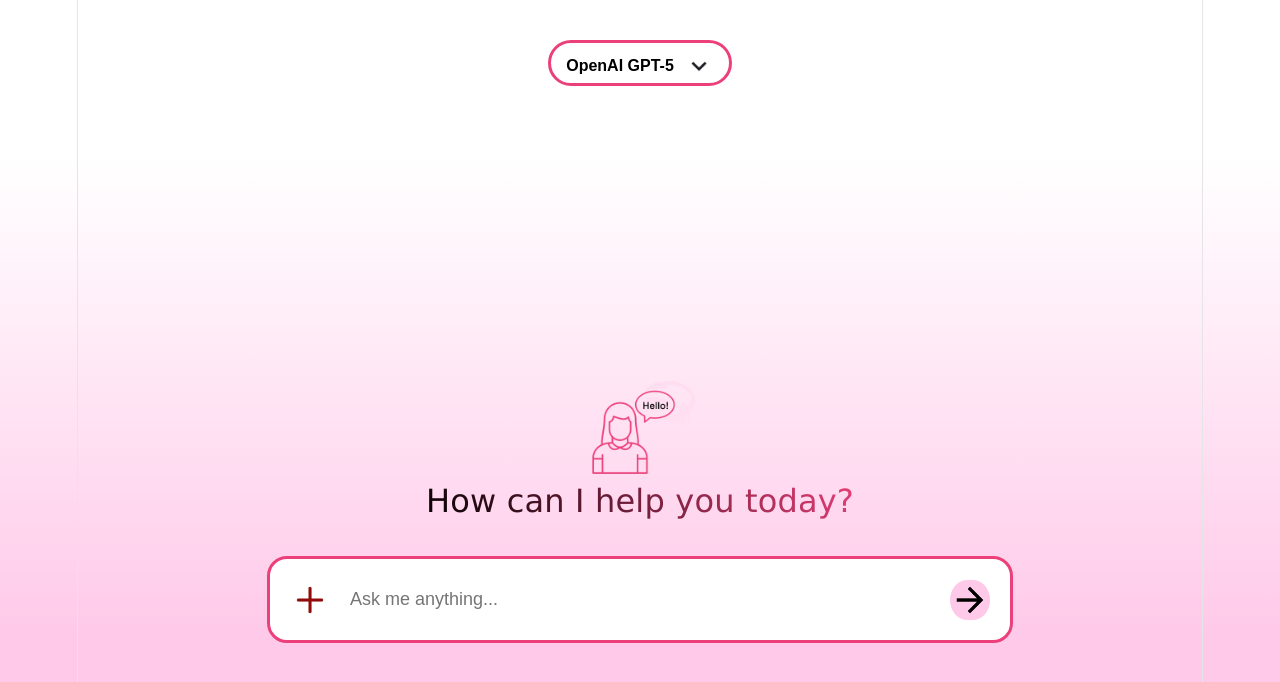
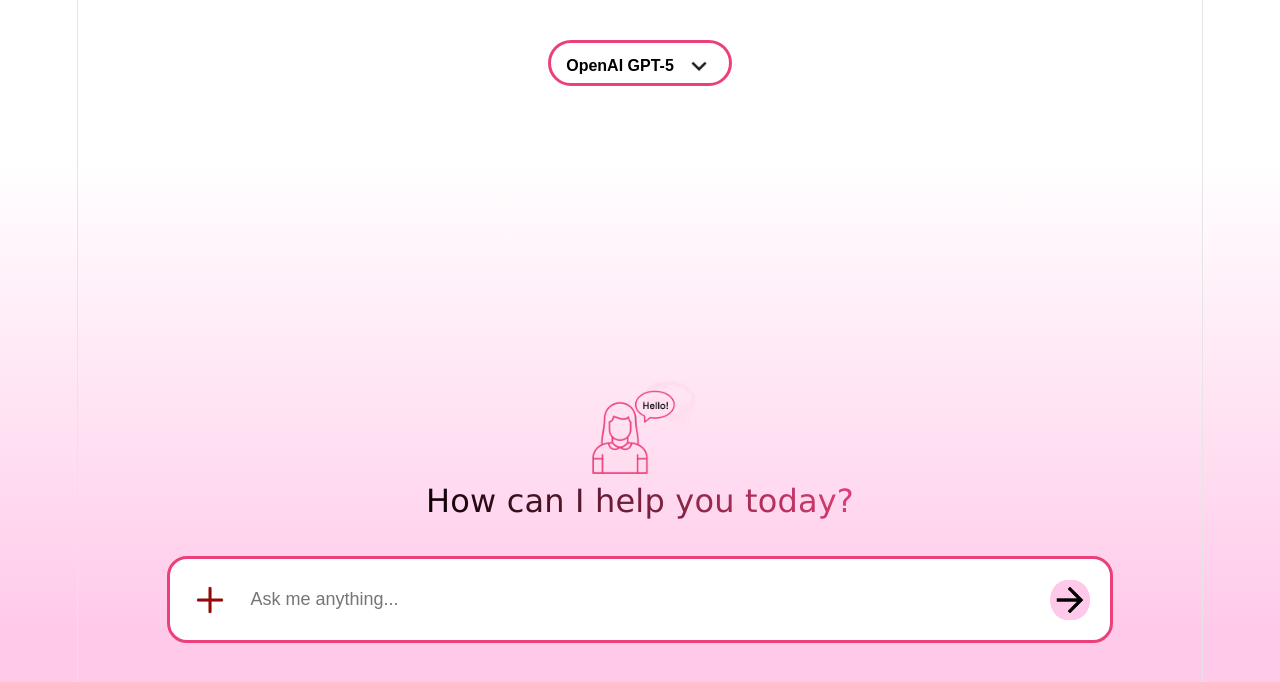
Before and after one commit to TanatswaSibanda/ai-chatbot, a React (Vite) app: page / in a window 1280 px wide. Shown: the top 682 px of the page. Built offline with nearby package versions, Linux system fonts and the light colour scheme.

Commit message:
Fix: Update Input area width

```diff
--- a/src/App.css
+++ b/src/App.css
@@ -89,7 +89,7 @@ h3 {
     background-color: white;
     border-radius: 20px;
     padding: 8px 12px;
-    width: 700px;
+    width: 80%;
     border: solid 3px #EC407A;
     padding: 20px;
     gap: 10px;
```
